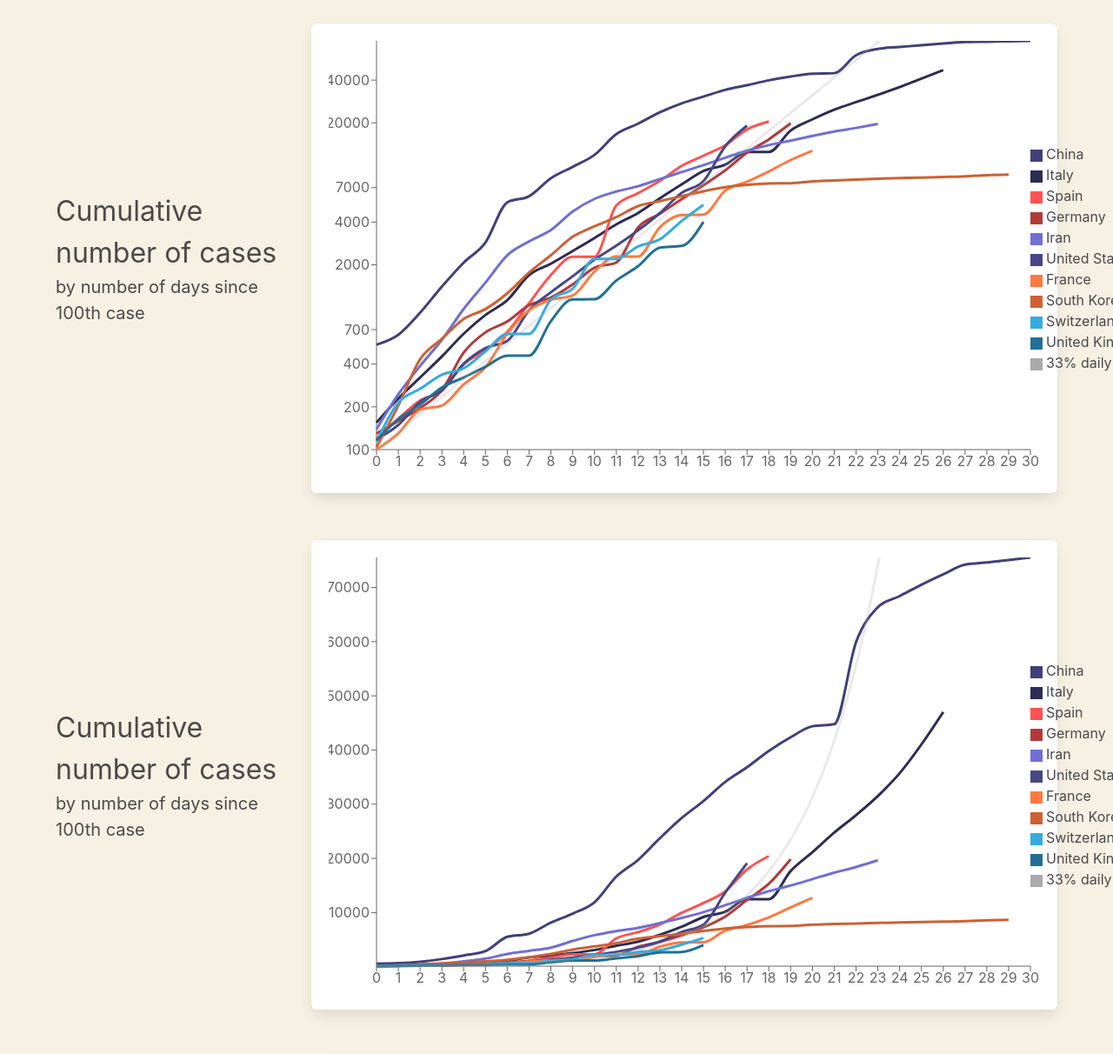
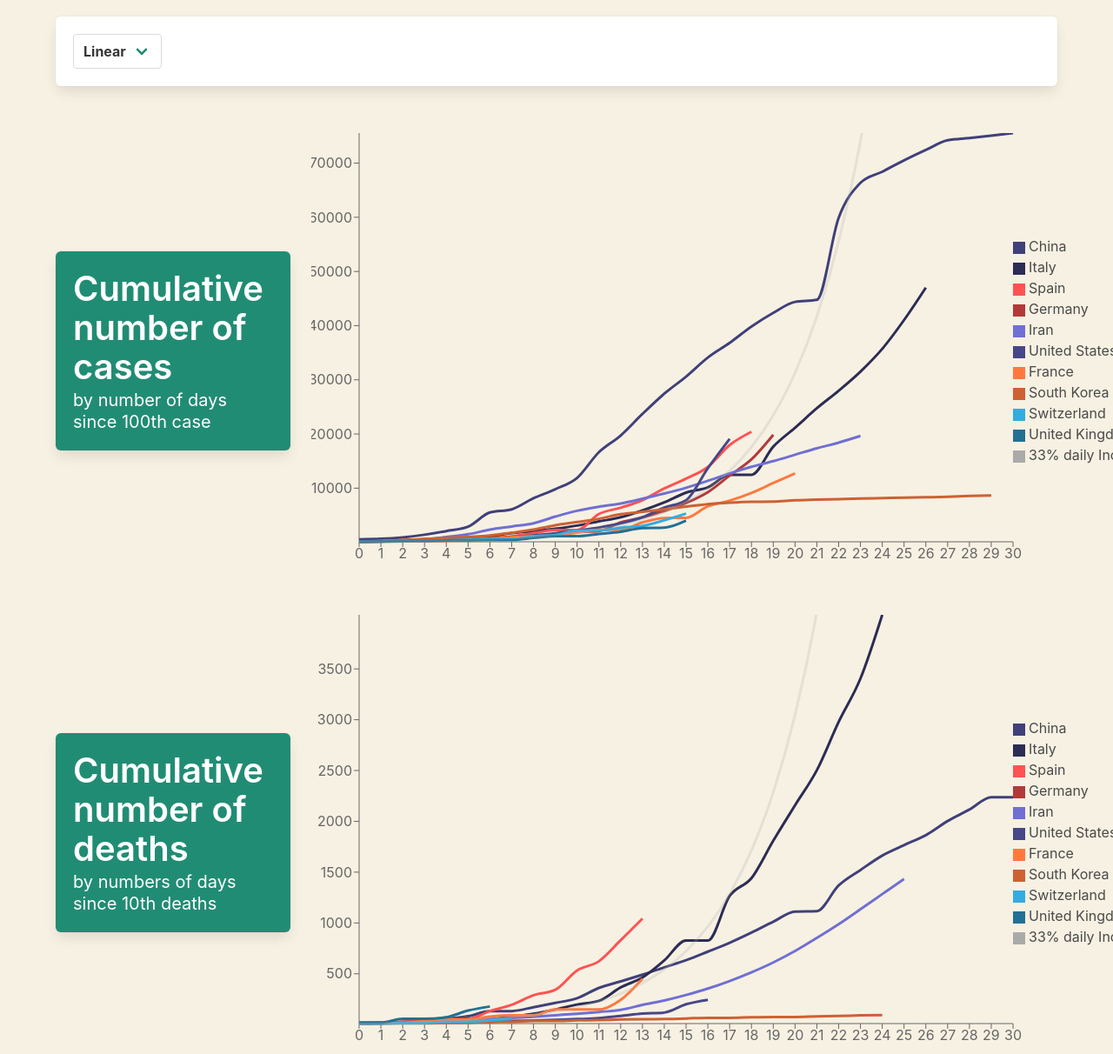
Before and after one commit to carlaiau/flatten-the-curve, a Gatsby site in the folder client/: page /test in a window 1280 px wide. Shown: the part 59-1271 px from the top of the page at 87% size. Built offline with nearby package versions, Linux system fonts and the light colour scheme; Gatsby itself is replaced by a stand-in of ours; some packages are replaced by stand-ins of ours.

Commit message:
Starting in linear for yAxis fix

```diff
--- a/client/src/pages/test.js
+++ b/client/src/pages/test.js
@@ -9,54 +9,68 @@ import '../styles/custom.css'
 
 export default class TestPage extends React.Component{
 
+    constructor(props){
+        super(props);
+        this.state = {
+          selected_country: '',
+          numberFormat: new Intl.NumberFormat(),
+          limit: 60,
+          width:  800,
+          height: 182,
+          scale: 'linear'
+      }
+    }
 
     render(){
 
         return(<>
             <Hero selected_country=''/>
             <div className="container">
-
+                <div className="columns" style={{marginTop: '10px'}}>
+                    <div className="column is-full">
+                        <div className="box">
+                            <div className="field">
+                                <div className="control">
+                                    <div className="select">
+                                    <select value={this.state.scale} onChange={e => {this.setState({scale: e.target.value})}}>
+                                        <option value='linear'>Linear</option>
+                                        <option value='log'>Log</option>
+                                    </select>
+                                    </div>
+                                </div>
+                            </div>
+                        </div>
+                    </div>
+                </div>
                 <div className="columns" style={{paddingTop: '30px', alignItems: 'center'}}>
                     <div className="column">
-                        <h3 className="is-size-3">
+                        <div className="box has-background-success">
+                            <h3 className="is-size-2 has-text-white title">
                                 Cumulative number of cases
                             </h3>
-                        <p className="is-size-5">
+                            <p className="is-size-5 subtitle has-text-white">
                                 by number of days since 100th case
                             </p>
                         </div>
-                    <div className="column is-three-quarters">
-                        <div className="box"><CumulativeGraph/></div>
-                    </div>
-                </div>
-
-                <div className="columns" style={{paddingTop: '30px', alignItems: 'center'}}>
-                    <div className="column">
-                        <h3 className="is-size-3">
-                            Cumulative number of cases
-                        </h3>
-                        <p className="is-size-5">
-                            by number of days since 100th case
-                        </p>
                     </div>
                     <div className="column is-three-quarters">
-                        <div className="box"><CumulativeGraph scale="linear"/></div>
+                        <CumulativeGraph scale={this.state.scale}/>
                     </div>
                 </div>
 
                 <div className="columns" style={{paddingTop: '30px', paddingBottom: '30px', alignItems: 'center'}}>
                     <div className="column">
-                        <h3 className="is-size-3">
+                        <div className="box has-background-success">
+                            <h3 className="is-size-2 has-text-white title">
                             Cumulative number of deaths
                             </h3>
-                        <p className="is-size-5">
+                            <p className="is-size-5 subtitle has-text-white">
                             by numbers of days since 10th deaths
                             </p>
                         </div>
+                    </div>
                     <div className="column is-three-quarters">
-                        <div className="box">
-                            <CumulativeGraph field="deaths"/>
-                        </div>
+                        <CumulativeGraph field="deaths" scale={this.state.scale}/>
                     </div>
                 </div>
             </div>
```
Also changed, not shown: client/src/components/hero.js (indentation only). Lines whose indentation alone changed are shown as unchanged.
